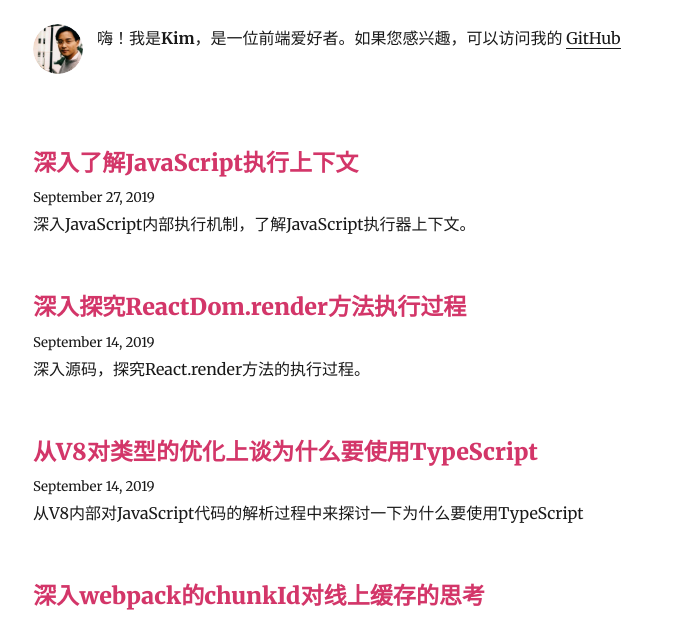
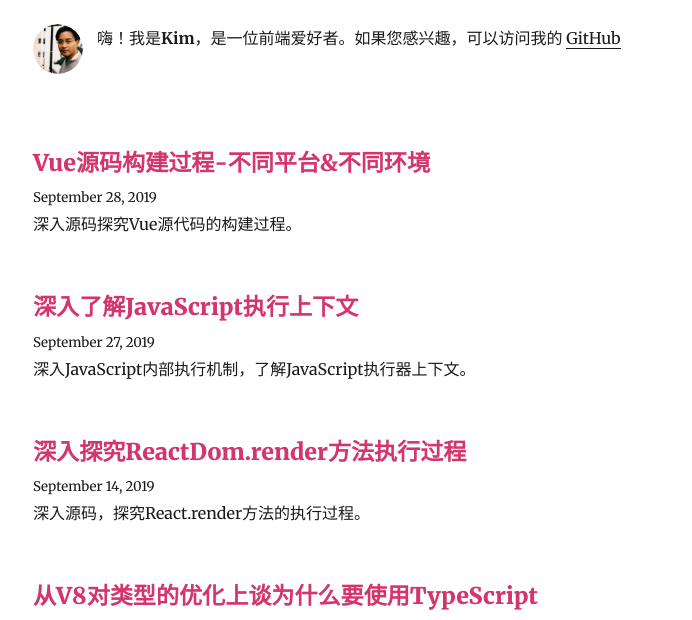
Before and after one commit to hubvue/blog1, a Gatsby site: page / in a window 1280 px wide. Shown: the part 116-736 px from the top of the page, without its empty margins (292-984 px from the left). Built offline with nearby package versions, Linux system fonts and the light colour scheme; Gatsby itself is replaced by a stand-in of ours; some packages are replaced by stand-ins of ours.

Commit message:
[add] vue-compiler-build

```diff
--- a/content/blog/vue-compiler-build/index.md
+++ b/content/blog/vue-compiler-build/index.md
@@ -1,3 +1,9 @@
+---
+title: Vue源码构建过程-不同平台&不同环境
+date: '2019-09-28'
+description: 深入源码探究Vue源代码的构建过程。
+---
+
 ### 整体 build 过程
 
 1. 执行 npm run build
```
